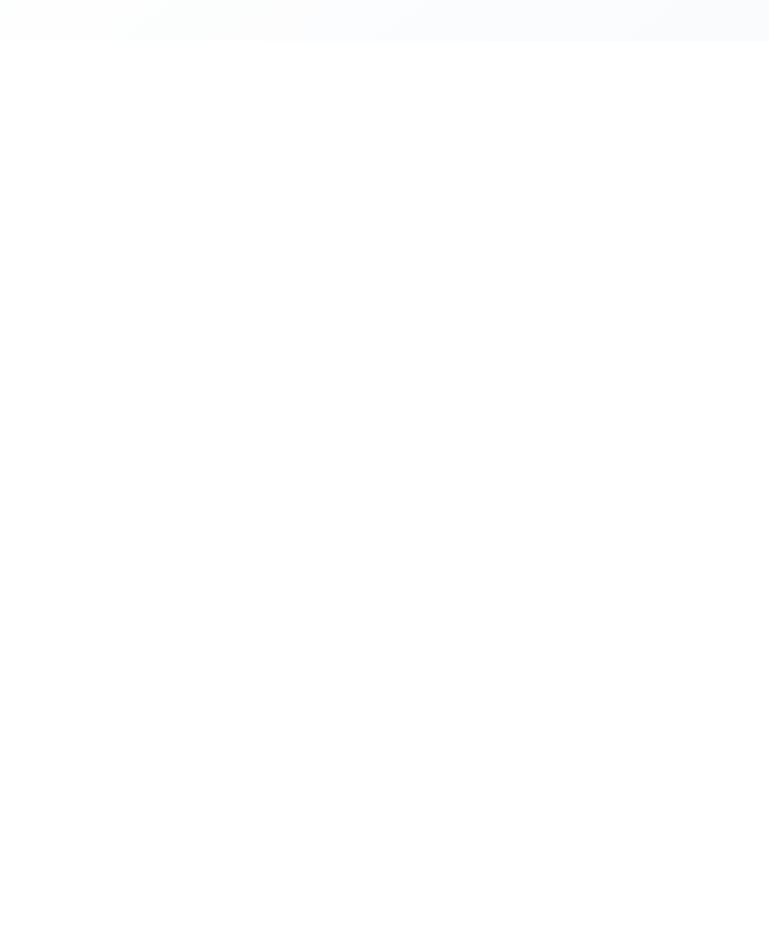
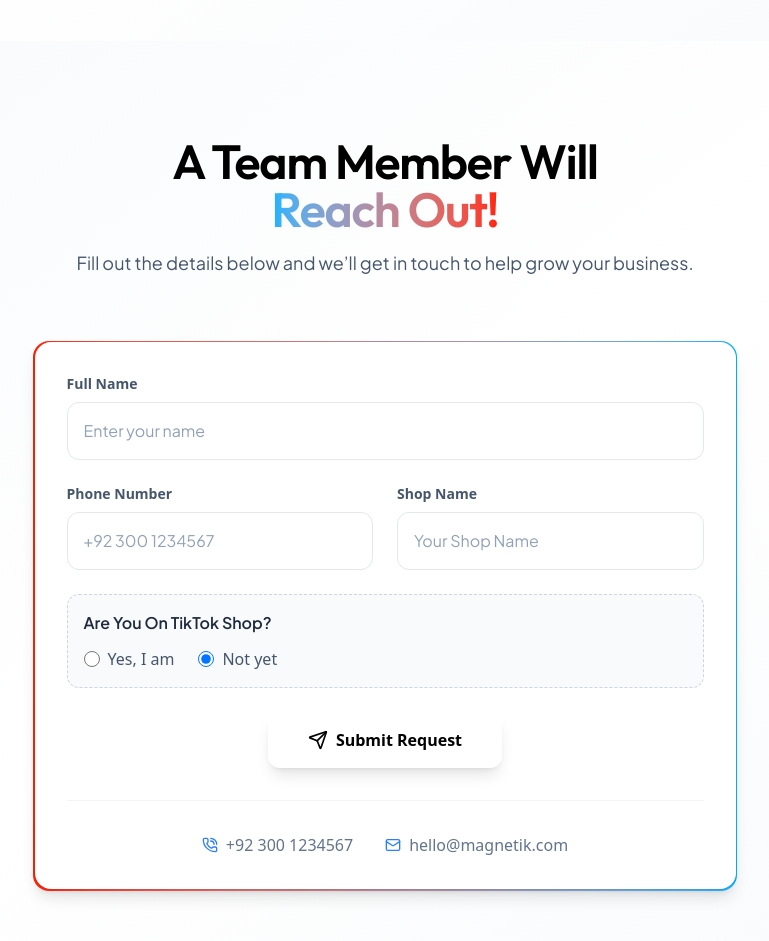
Before and after one commit to afterrender1/magnetic, a Next.js app: page / in a window 1280 px wide. Shown: the part 3480-4421 px from the top of the page, without its empty margins (255-1024 px from the left). Before the commit the page ends 3521 px from the top, so only its background shows below. Built offline with nearby package versions, Linux system fonts and the light colour scheme.

Commit message:
contact form added

```diff
--- /dev/null
+++ b/app/components/ContactForm.jsx
@@ -0,0 +1,180 @@
+"use client";
+
+import React, { useState } from "react";
+import { Mail, PhoneCall, Send } from "lucide-react";
+import { Outfit, Plus_Jakarta_Sans } from "next/font/google";
+
+const jakarta = Plus_Jakarta_Sans({
+  subsets: ["latin"],
+  weight: ["400", "600", "700", "800"],
+  variable: "--font-jakarta",
+});
+
+const outfit = Outfit({
+  subsets: ["latin"],
+  weight: ["600"],
+  variable: "--font-outfit",
+});
+
+export default function ContactForm() {
+  const [form, setForm] = useState({
+    name: "",
+    phone: "",
+    shopName: "",
+    isOnTikTokShop: "no",
+  });
+
+  const handleChange = (e) => {
+    const { name, value } = e.target;
+    setForm({ ...form, [name]: value });
+  };
+
+  const handleSubmit = (e) => {
+    e.preventDefault();
+    console.log("Form submitted:", form);
+  };
+
+  return (
+    <section className="py-16 sm:py-20 lg:py-24 bg-linear-to-br from-slate-50 via-white to-slate-50 relative overflow-hidden">
+      <div className="max-w-3xl mx-auto px-4 sm:px-6 lg:px-8 relative z-10">
+        {/* Header */}
+        <div className="text-center mb-12 sm:mb-16">
+          <h2
+            className={`text-3xl sm:text-4xl lg:text-5xl 2xl:text-6xl font-black tracking-tight mb-3 sm:mb-4 ${outfit.className}`}
+          >
+            <span className="block">A Team Member Will</span>
+            <span className=" bg-linear-to-r from-[#00b3ff] to-[#ff1f01] bg-clip-text text-transparent">
+              Reach Out!
+            </span>
+          </h2>
+
+          <p
+            className={`text-sm sm:text-base lg:text-lg text-slate-600 max-w-2xl mx-auto ${jakarta.className}`}
+          >
+            Fill out the details below and we’ll get in touch to help grow your
+            business.
+          </p>
+        </div>
+
+        {/* Form Card with Gradient Border */}
+        <div
+          className={`relative group p-[1.5px] rounded-2xl bg-linear-to-r from-[#ff1f01] to-[#00b3ff] shadow-lg`}
+        >
+          <div className="relative bg-white rounded-2xl p-6 sm:p-8 shadow-sm hover:shadow-xl transition-all duration-300">
+            <form onSubmit={handleSubmit} className="space-y-6">
+              {/* Name */}
+              <div className="relative">
+                <label className="block text-xs sm:text-sm font-semibold text-slate-600 mb-2">
+                  Full Name
+                </label>
+                <input
+                  type="text"
+                  name="name"
+                  value={form.name}
+                  onChange={handleChange}
+                  placeholder="Enter your name"
+                  className={`w-full rounded-xl border border-slate-200 p-4 text-sm sm:text-base text-slate-900 placeholder:text-slate-400 focus:outline-none focus:ring-2 focus:ring-blue-400 ${jakarta.className}`}
+                  required
+                />
+              </div>
+
+              <div className="grid grid-cols-1 md:grid-cols-2 gap-6">
+                {/* Phone */}
+                <div className="relative">
+                  <label className="block text-xs sm:text-sm font-semibold text-slate-600 mb-2">
+                    Phone Number
+                  </label>
+                  <input
+                    type="tel"
+                    name="phone"
+                    value={form.phone}
+                    onChange={handleChange}
+                    placeholder="+92 300 1234567"
+                    className={`w-full rounded-xl border border-slate-200 p-4 text-sm sm:text-base text-slate-900 placeholder:text-slate-400 focus:outline-none focus:ring-2 focus:ring-blue-400 ${jakarta.className}`}
+                    required
+                  />
+                </div>
+
+                {/* Shop Name */}
+                <div className="relative">
+                  <label className="block text-xs sm:text-sm font-semibold text-slate-600 mb-2">
+                    Shop Name
+                  </label>
+                  <input
+                    type="text"
+                    name="shopName"
+                    value={form.shopName}
+                    onChange={handleChange}
+                    placeholder="Your Shop Name"
+                    className={`w-full rounded-xl border border-slate-200 p-4 text-sm sm:text-base text-slate-900 placeholder:text-slate-400 focus:outline-none focus:ring-2 focus:ring-blue-400 ${jakarta.className}`}
+                    required
+                  />
+                </div>
+              </div>
+
+              {/* TikTok Shop Question */}
+              <div className="relative bg-slate-50 p-4 rounded-xl border border-dashed border-slate-300">
+                <label
+                  className={`block text-sm sm:text-base font-semibold text-slate-800 mb-3 ${jakarta.className}`}
+                >
+                  Are You On TikTok Shop?
+                </label>
+                <div className="flex gap-6">
+                  <label className="flex items-center cursor-pointer group">
+                    <input
+                      type="radio"
+                      name="isOnTikTokShop"
+                      value="yes"
+                      checked={form.isOnTikTokShop === "yes"}
+                      onChange={handleChange}
+                      className="w-4 h-4 text-blue-600 focus:ring-blue-500"
+                    />
+                    <span className="ml-2 text-sm sm:text-base text-slate-600 group-hover:text-slate-900 transition-colors">
+                      Yes, I am
+                    </span>
+                  </label>
+                  <label className="flex items-center cursor-pointer group">
+                    <input
+                      type="radio"
+                      name="isOnTikTokShop"
+                      value="no"
+                      checked={form.isOnTikTokShop === "no"}
+                      onChange={handleChange}
+                      className="w-4 h-4 text-blue-600 focus:ring-blue-500"
+                    />
+                    <span className="ml-2 text-sm sm:text-base text-slate-600 group-hover:text-slate-900 transition-colors">
+                      Not yet
+                    </span>
+                  </label>
+                </div>
+              </div>
+
+              {/* Submit Button */}
+              <div className="mt-2 flex justify-center">
+                <button
+                  type="submit"
+                  className="relative inline-flex items-center justify-center px-6 py-3 sm:px-10 sm:py-4 text-sm sm:text-base font-bold text-black rounded-xl shadow-lg hover:bg-linear-to-r from-[#00b3ff] to-[#ff1f01] hover:text-white transition-all duration-300 active:scale-95"
+                >
+                  <Send className="w-5 h-5 mr-2" />
+                  Submit Request
+                </button>
+              </div>
+            </form>
+
+            {/* Support Info */}
+            <div className="mt-8 pt-8 border-t border-slate-100 text-center text-sm sm:text-base text-slate-500 font-medium flex flex-col sm:flex-row justify-center items-center gap-4 sm:gap-8">
+              <div className="flex items-center gap-2">
+                <PhoneCall className="w-4 h-4 text-blue-500" />
+                +92 300 1234567
+              </div>
+              <div className="flex items-center gap-2">
+                <Mail className="w-4 h-4 text-blue-500" />
+                hello@magnetik.com
+              </div>
+            </div>
+          </div>
+        </div>
+      </div>
+    </section>
+  );
+}
--- a/app/components/Home.jsx
+++ b/app/components/Home.jsx
@@ -3,6 +3,7 @@ import Hero from "./Hero";
 import Testimonials from "./Testimonials";
 import OurYoutubeChannel from "./OurYoutubeChannel";
 import FAQ from "./FAQ";
+import ContactForm from "./ContactForm";
 
 const Home = () => {
   return (
@@ -11,6 +12,7 @@ const Home = () => {
       <Testimonials />
       <OurYoutubeChannel />
       <FAQ />
+      <ContactForm />
     </>
   );
 };
```
